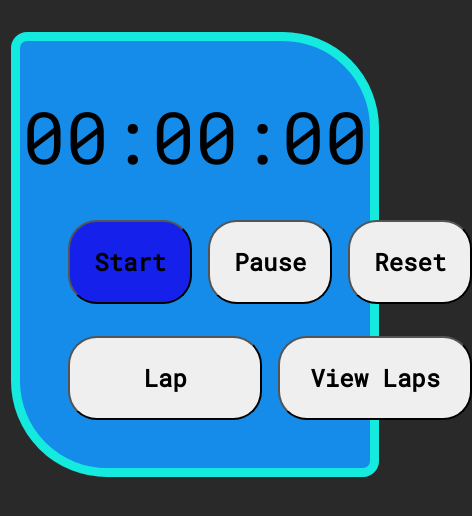
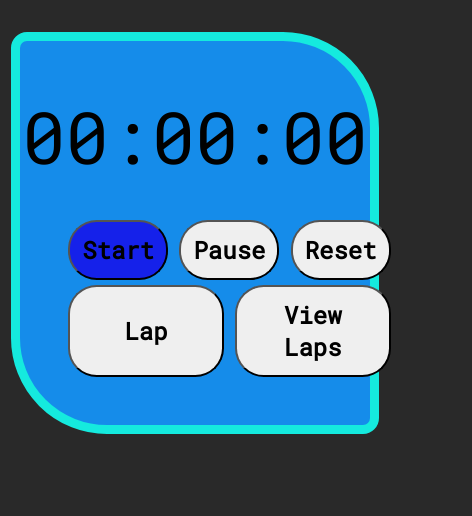
Before and after one commit to Stevooman/stopwatchApp, a Vue app: page / in a window 390 px wide. Shown: the top 516 px of the page, 472 px wide, since content can reach past the window. Built offline with nearby package versions, Linux system fonts and the light colour scheme.

Commit message:
Issue #1 - Adjust gap and padding on the buttons for mobile screen sizes.

```diff
--- a/src/App.vue
+++ b/src/App.vue
@@ -123,7 +123,7 @@
   font-family: Roboto Mono, sans-serif;
 }
 
-html {
+body {
   background-color: rgb(41, 41, 41);
 }
 
@@ -195,5 +195,13 @@ html {
     .numbers {
       font-size: 72px;
     }
+
+    .buttons {
+      gap: 0.3em 0.7em;
+    }
+
+    .btns {
+      padding: 0.5em;
+    }
   }
 </style>
```
